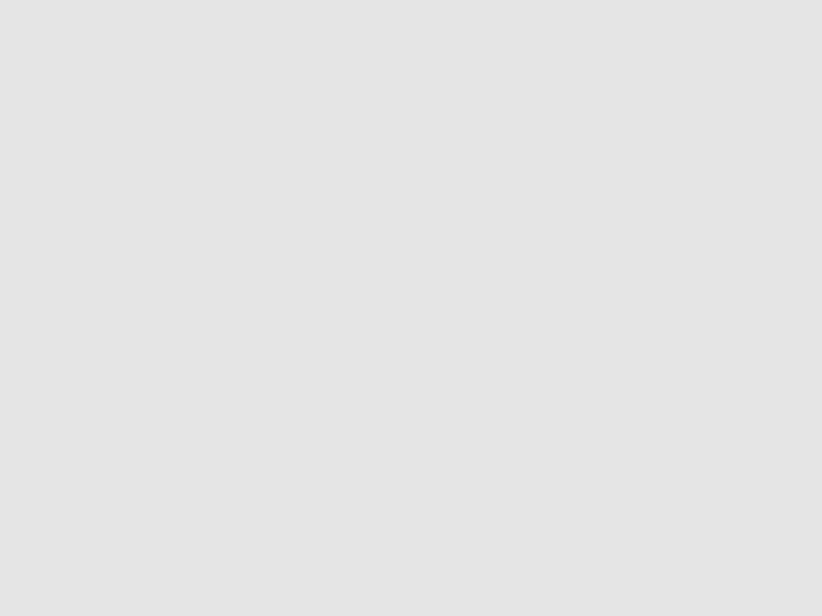
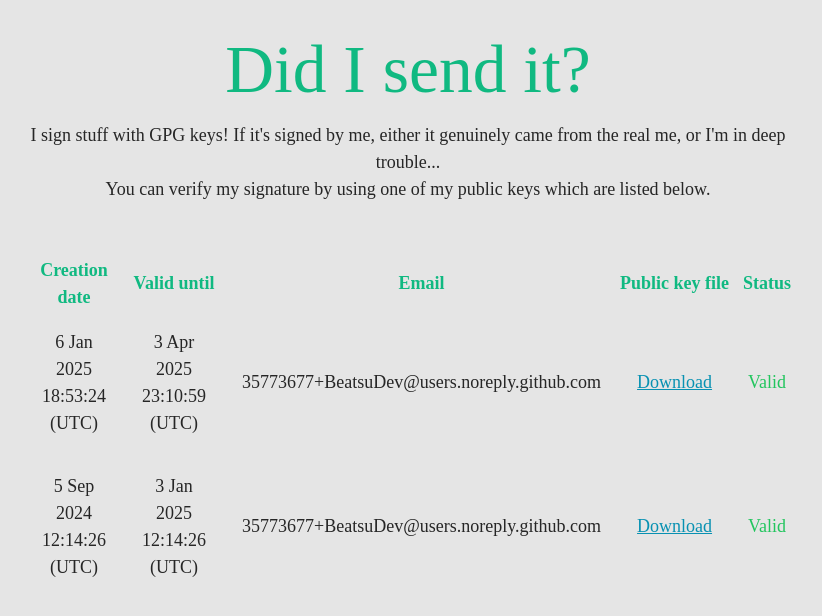
Before and after one commit to BeatsuDev/ericbs, a Nuxt app: page /gpg in a window 1280 px wide. Before the commit this address had no page. Shown: the top 616 px of the page, without its empty margins (232-1054 px from the left). Built offline with nearby package versions, Linux system fonts and the light colour scheme; a web font is replaced by a local one.

Commit message:
feat: add gpg page

```diff
--- /dev/null
+++ b/pages/gpg.vue
@@ -0,0 +1,76 @@
+<template>
+    <div class="h-dvh flex flex-col w-full md:w-4/5 lg:w-3/5 py-8 text-center mx-auto">
+
+        <h1 class="text-6xl mb-4 text-primary-500">Did I send it?</h1>
+        <p>
+            I sign stuff with GPG keys! If it's signed by me, either it genuinely came from the real me, or I'm in deep
+            trouble...
+            <br> You can verify my signature by using one of my public keys which are listed below.
+        </p>
+
+        <br><br>
+
+        <table class="mx-auto block w-full overflow-auto">
+            <thead>
+                <tr class="text-primary-500">
+                    <th>Creation date</th>
+                    <th>Valid until</th>
+                    <th>Email</th>
+                    <th>Public key file</th>
+                    <th>Status</th>
+                </tr>
+            </thead>
+            <tbody>
+                <tr class="[&>td]:p-4" v-for="key in sortByLatest(GPG_KEYS)" :key="key.url">
+                    <td>{{ key.from }}</td>
+                    <td>{{ key.to }}</td>
+                    <td>{{ key.email }}</td>
+                    <td>
+                        <a class="underline text-secondary-600" :href="key.url" download>Download</a>
+                    </td>
+                    <td>
+                        <span v-if="key.revoked" class="text-error-500 font-extrabold">Revoked</span>
+                        <span v-else-if="new Date(key.to) < new Date()" class="text-error-500">Expired</span>
+                        <span v-else class="text-success-500">Valid</span>
+                    </td>
+                </tr>
+            </tbody>
+        </table>
+    </div>
+</template>
+
+<script setup lang="ts">
+type GPGKey = {
+    from: string;
+    to: string;
+    url: string;
+    email: string;
+    revoked: boolean;
+};
+
+const GPG_KEYS = Object.freeze([
+    Object.freeze({
+        from: "5 Sep 2024 12:14:26 (UTC)",
+        to: "3 Jan 2025 12:14:26 (UTC)",
+        url: "/gpg-keys/eric-bieszczad-stie-2024-09-05.gpg",
+        email: "35773677+BeatsuDev@users.noreply.github.com",
+        revoked: false
+    }),
+    Object.freeze({
+        from: "6 Jan 2025 18:53:24 (UTC)",
+        to: "3 Apr 2025 23:10:59 (UTC)",
+        url: "/gpg-keys/eric-bieszczad-stie-2025-01-06.gpg",
+        email: "35773677+BeatsuDev@users.noreply.github.com",
+        revoked: false
+    }),
+]) satisfies Readonly<Readonly<GPGKey>[]>;
+
+function sortByLatest(keys: Readonly<GPGKey[]>): GPGKey[] {
+    let copy = keys.slice();
+    return copy.sort((a, b) => {
+        const aDate = new Date(a.to);
+        const bDate = new Date(b.to);
+        return aDate > bDate ? -1 : aDate < bDate ? 1 : 0;
+    });
+}
+</script>
--- a/tailwind.config.js
+++ b/tailwind.config.js
@@ -17,6 +17,8 @@ export default {
             text: colors.neutral,
             primary: colors.emerald,
             secondary: colors.cyan,
+            success: colors.green,
+            error: colors.red,
         },
         extend: {},
     },
```
Also changed, not shown: 2 other files (tests, documents, lock files or other folders).
